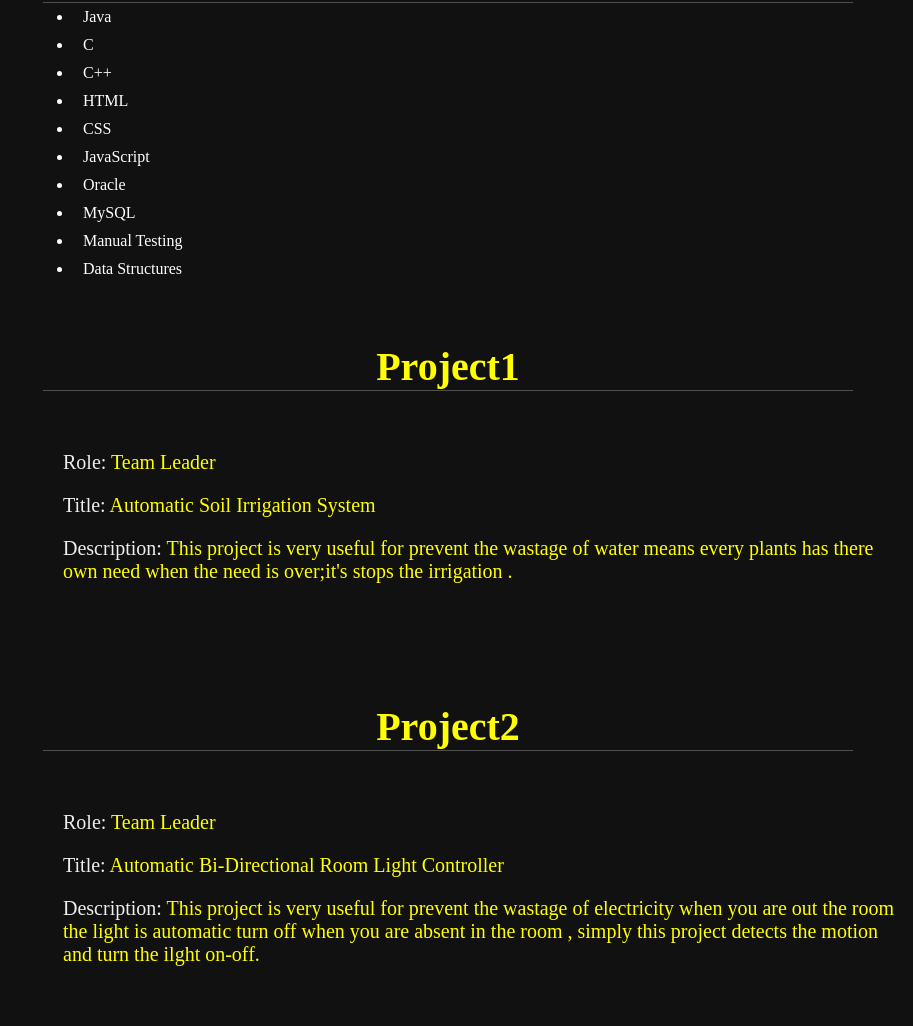
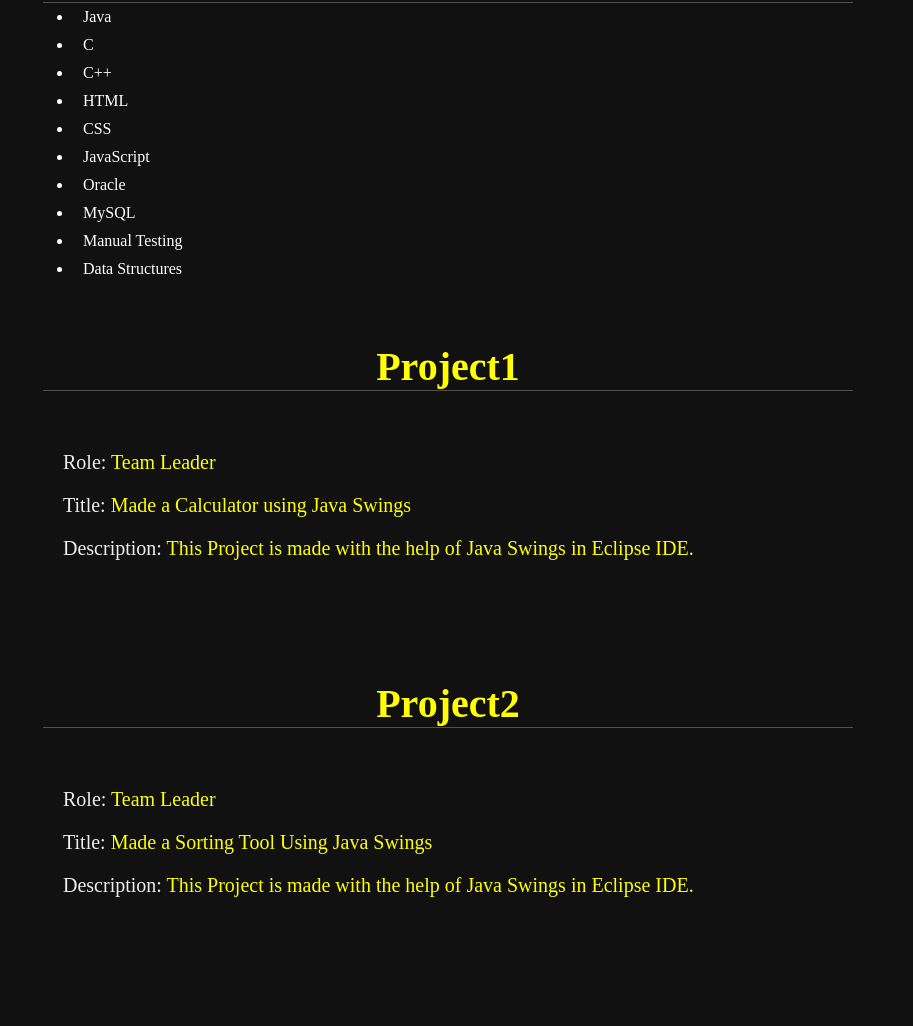
Before and after one commit to iamskv/Portfolio, a plain HTML site: page index.html in a window 1280 px wide. Shown: the part 902-1928 px from the top of the page, without its empty margins (367-1280 px from the left). After the commit the page ends 1859 px from the top, so only its background shows below. Drawn offline with Linux system fonts and the light colour scheme.

Commit message:
Update index.html

```diff
--- a/index.html
+++ b/index.html
@@ -12,7 +12,7 @@
        <div class="user">
        <img src="photo.jpg.jpg">
        <h5 class="nm">Shubham</h5>
-       <p class="jb">Software Develper</p>
+       <p class="jb"> Full Stack Develper</p>
        </div>
        <nav class="nv">
           <ul>
@@ -87,9 +87,8 @@
     <div class="Row">
         <div class="det">
     <h3><span>Role: </span>Team Leader</h3>
-    <h3><span>Title: </span>Automatic Soil Irrigation System </h3>
-    <h3><span>Description: </span>This project is very useful for prevent the wastage of water means every plants has there own need when the need
-            is over;it's stops the irrigation .</h3>
+    <h3><span>Title: </span>Made a Calculator using Java Swings </h3>
+    <h3><span>Description: </span> This Project is made with the help of Java Swings in Eclipse IDE.</h3>
             </div>
 </div>
 </section>
@@ -99,9 +98,8 @@
     <div class="Row">
         <div class="det">
     <h3><span>Role: </span>Team Leader</h3>
-    <h3><span>Title: </span>Automatic Bi-Directional Room Light Controller </h3>
-    <h3><span>Description: </span>This project is very useful for prevent the wastage of electricity when you are out the room the light is automatic
-        turn off when you are absent in the room , simply this project detects the motion and turn the ilght on-off.</h3>
+    <h3><span>Title: </span> Made a Sorting Tool Using Java Swings </h3>
+    <h3><span>Description: </span> This Project is made with the help of Java Swings in Eclipse IDE.</h3>
             </div>
 </div>
 </section>
```
